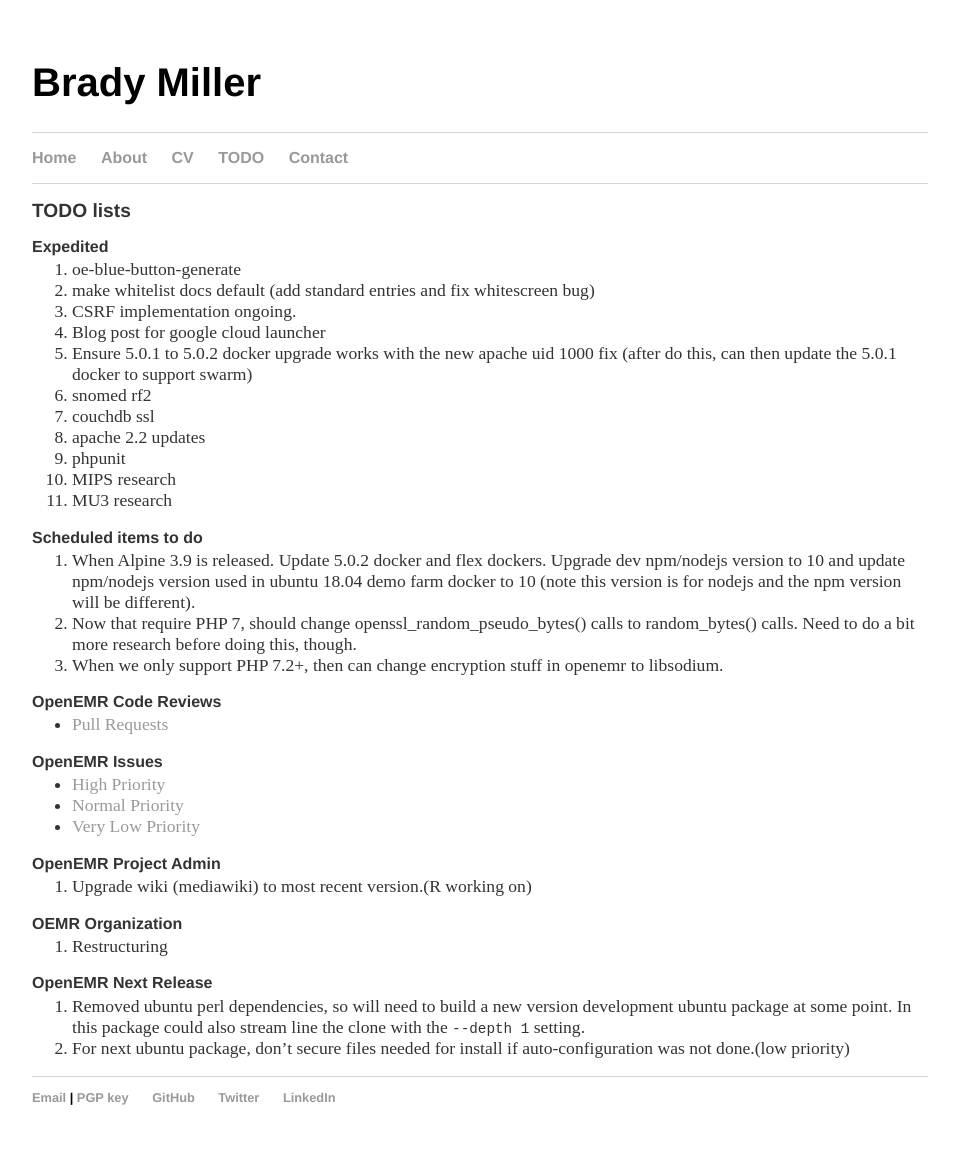
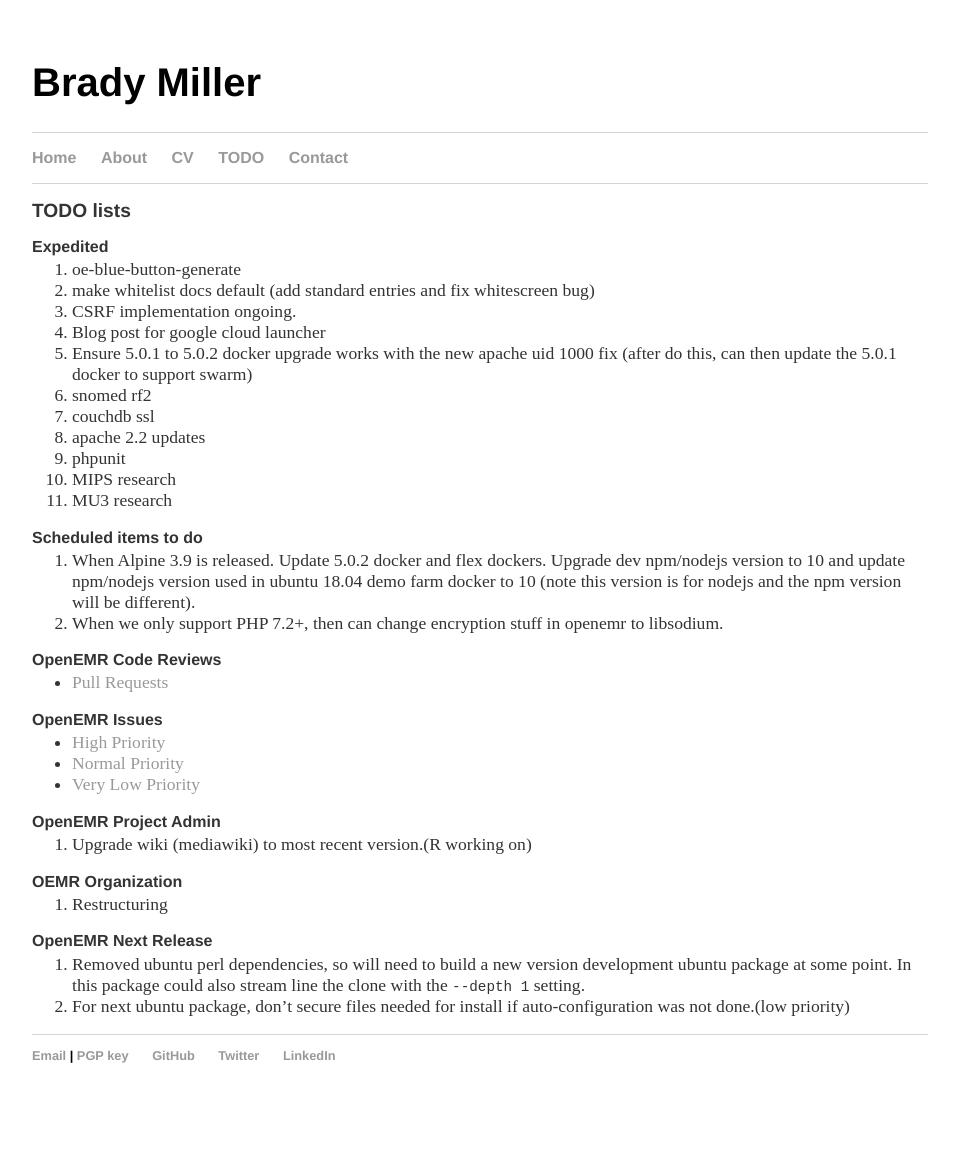
Before and after one commit to bradymiller/bradymiller.github.io, a Jekyll site: the page built from todo/index.md, in a window 1280 px wide. Shown: the whole page, without its empty margins (160-1119 px from the left). Built offline with Jekyll 4.4.1, drawn with Linux system fonts in a browser that asks for light colours; our own code applies the rules of GitHub Pages for plain Markdown files; after the commit the page ends 1123 px from its top, so only the background shows below that.

Commit message:
Update index.md

```diff
--- a/todo/index.md
+++ b/todo/index.md
@@ -18,8 +18,7 @@
 
 ### Scheduled items to do
 1. When Alpine 3.9 is released. Update 5.0.2 docker and flex dockers. Upgrade dev npm/nodejs version to 10 and update npm/nodejs version used in ubuntu 18.04 demo farm docker to 10 (note this version is for nodejs and the npm version will be different).
-2. Now that require PHP 7, should change openssl_random_pseudo_bytes() calls to random_bytes() calls. Need to do a bit more research before doing this, though.
-3. When we only support PHP 7.2+, then can change encryption stuff in openemr to libsodium.
+2. When we only support PHP 7.2+, then can change encryption stuff in openemr to libsodium.
 
 ### OpenEMR Code Reviews
 * [Pull Requests](https://github.com/openemr/openemr/pulls)
```
